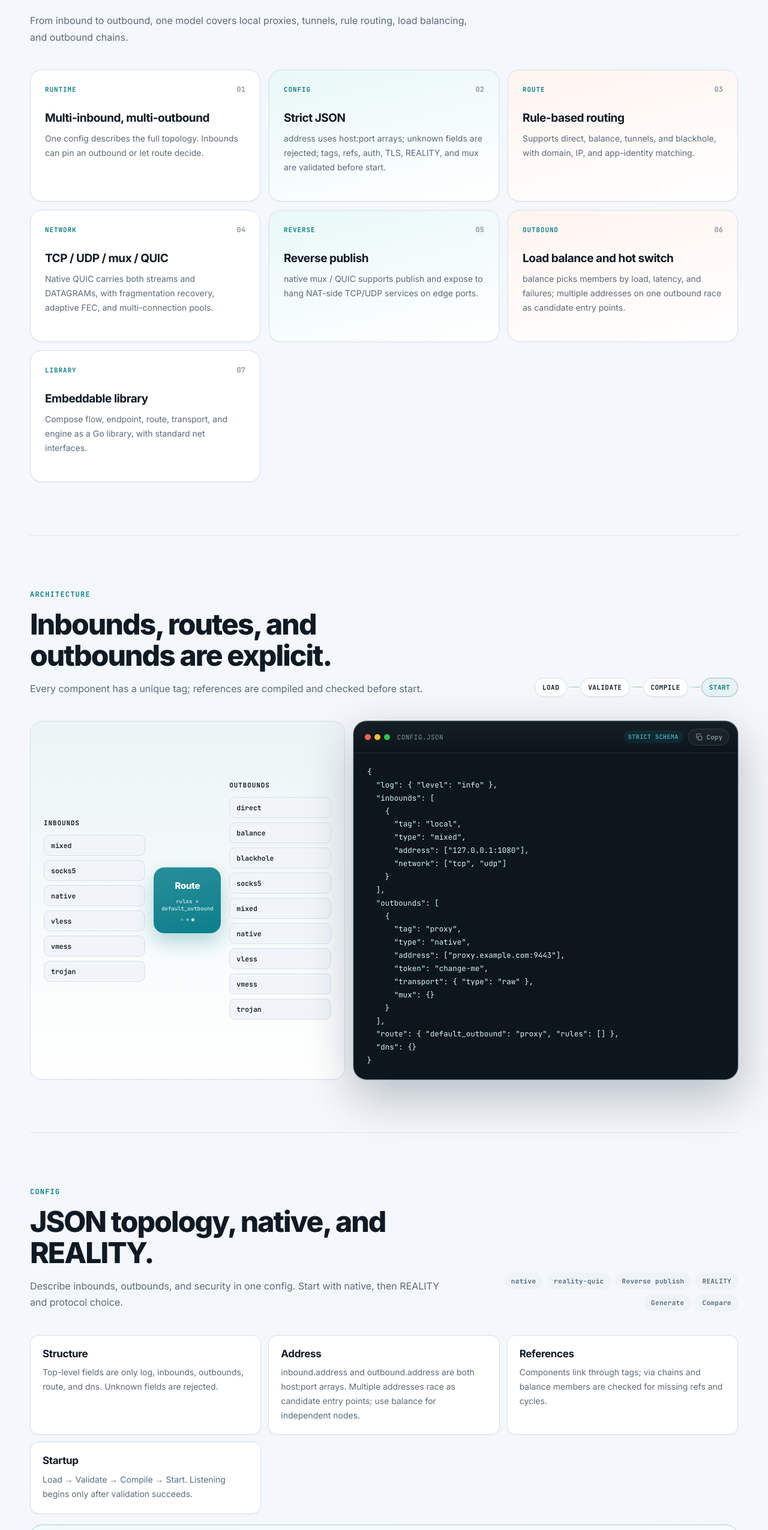
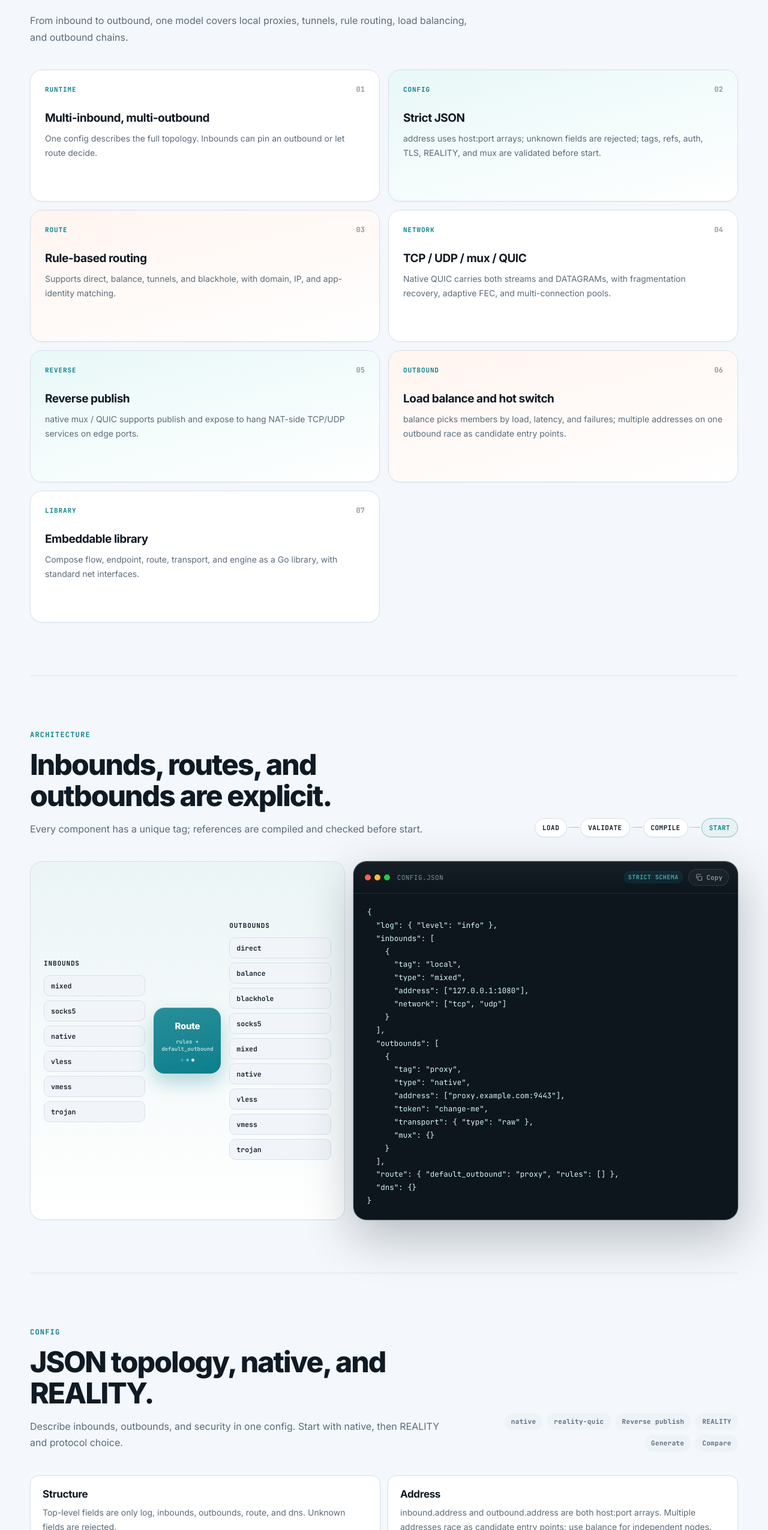
Before and after one commit to sskycn/tcptun, a Next.js app: page / in a window 1280 px wide. Shown: the part 1155-3706 px from the top of the page at 60% size. Built offline with nearby package versions, Linux system fonts and the light colour scheme.

Commit message:
style(css): change global 3-column grids to 2 columns

```diff
--- a/app/globals.css
+++ b/app/globals.css
@@ -1038,7 +1038,7 @@
 
 .capability-grid {
   display: grid;
-  grid-template-columns: repeat(3, minmax(0, 1fr));
+  grid-template-columns: repeat(2, minmax(0, 1fr));
   gap: 14px;
 }
 
@@ -2163,7 +2163,7 @@
 
 .config-model-grid {
   display: grid;
-  grid-template-columns: repeat(3, minmax(0, 1fr));
+  grid-template-columns: repeat(2, minmax(0, 1fr));
   gap: 12px;
   margin-bottom: 18px;
 }
@@ -2564,7 +2564,7 @@
 
 .field-group-grid {
   display: grid;
-  grid-template-columns: repeat(3, minmax(0, 1fr));
+  grid-template-columns: repeat(2, minmax(0, 1fr));
   gap: 12px;
 }
 
@@ -2715,7 +2715,7 @@
 
 .reality-commands {
   display: grid;
-  grid-template-columns: repeat(3, minmax(0, 1fr));
+  grid-template-columns: repeat(2, minmax(0, 1fr));
   gap: 12px;
   margin-top: 14px;
 }
@@ -3582,7 +3582,7 @@
 
 .disclaimer-grid {
   display: grid;
-  grid-template-columns: repeat(3, minmax(0, 1fr));
+  grid-template-columns: repeat(2, minmax(0, 1fr));
   gap: 14px;
 }
 
@@ -3845,7 +3845,7 @@
 
 .footer-columns {
   display: grid;
-  grid-template-columns: repeat(3, minmax(0, 1fr));
+  grid-template-columns: repeat(2, minmax(0, 1fr));
   gap: 20px;
 }
 
```
